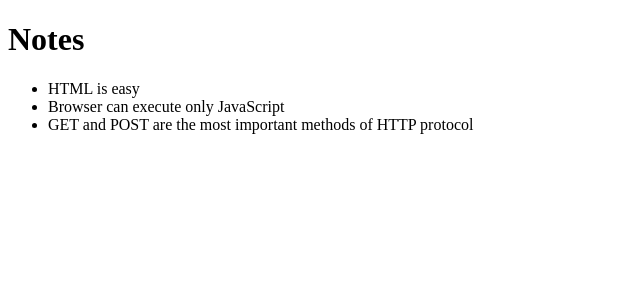
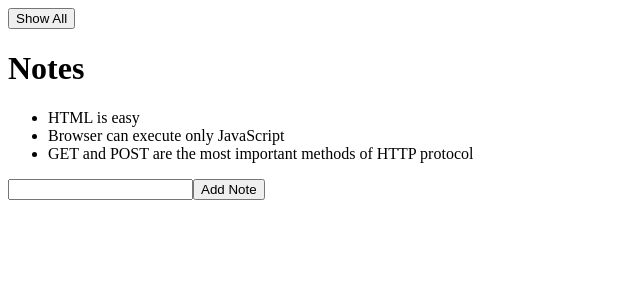
Before and after one commit to stefanomontr/helsinki-react-course, a React (Create React App) app: page / in a window 1280 px wide. Shown: the top 300 px of the page, without its empty margins (0-640 px from the left). Built offline with nearby package versions, Linux system fonts and the light colour scheme.

Commit message:
Managed form input as state

```diff
--- a/src/App.js
+++ b/src/App.js
@@ -1,16 +1,47 @@
-import Note from './components/Note'
+import { useState } from 'react'
+import NoteList from './components/NoteList'
 
-const App = ({notes}) => (
-  <div>
-    <h1>Notes</h1>
-    <ul>
-      {notes.map(note => (
-        // `key` is NOT defined as a prop of Note!
-        // It must be passed inside the elements returned by the callback of `map` (here, inside <Note>)
-          <Note key={note.id} note={note}/>
-      ))}
-    </ul>
-  </div>
-)
+const App = (props) => {
+  const [notes, setNotes] = useState(props.notes)
+  const [note, setNote] = useState('')
+  const [showAll, setShowAll] = useState(true)
+
+  const notesToShow = showAll ? notes : notes.filter(note => note.important)
+
+  const addNote = (e) => {
+    e.preventDefault()
+    const content = e.target.noteContent.value
+    const newNote = {
+      id: notes.length + 1,
+      content: content,
+      date: new Date().toISOString(),
+      important: Math.random() < 0.5
+    }
+    setNotes(notes.concat(newNote))
+    setNote('')
+  }
+
+  const handleNoteChange = (e) => {
+    setNote(e.target.value)
+  }
+
+  return (
+    <>
+      <button onClick={() => setShowAll(!showAll)}>
+        {showAll? "Show All" : "Show Only Important Notes"}
+      </button>
+      <NoteList notes={notesToShow} />
+      <form onSubmit={addNote}>
+        <input
+          onChange={handleNoteChange}
+          value={note}
+          name="noteContent" />
+        <button type="submit">
+          Add Note
+        </button>
+      </form>
+    </>
+  )
+}
 
 export default App
--- a/src/components/Note.js
+++ b/src/components/Note.js
@@ -1,4 +1,4 @@
-import React from 'react'
+// import React from 'react'
 
 const Note = ({note}) => (
     <li>{note.content}</li>
--- /dev/null
+++ b/src/components/NoteList.js
@@ -0,0 +1,17 @@
+import Note from './Note'
+
+const NoteList = ({ notes, showOnlyImportant }) => {
+    return (
+      <div>
+        <h1>Notes</h1>
+        <ul>
+          {notes
+            .map(note => (
+              <Note key={note.id} note={note}/>
+          ))}
+        </ul>
+      </div>
+    )
+}
+
+export default NoteList
```
Also changed, not shown: src/MapNote.js (added, +16 -0 lines).
